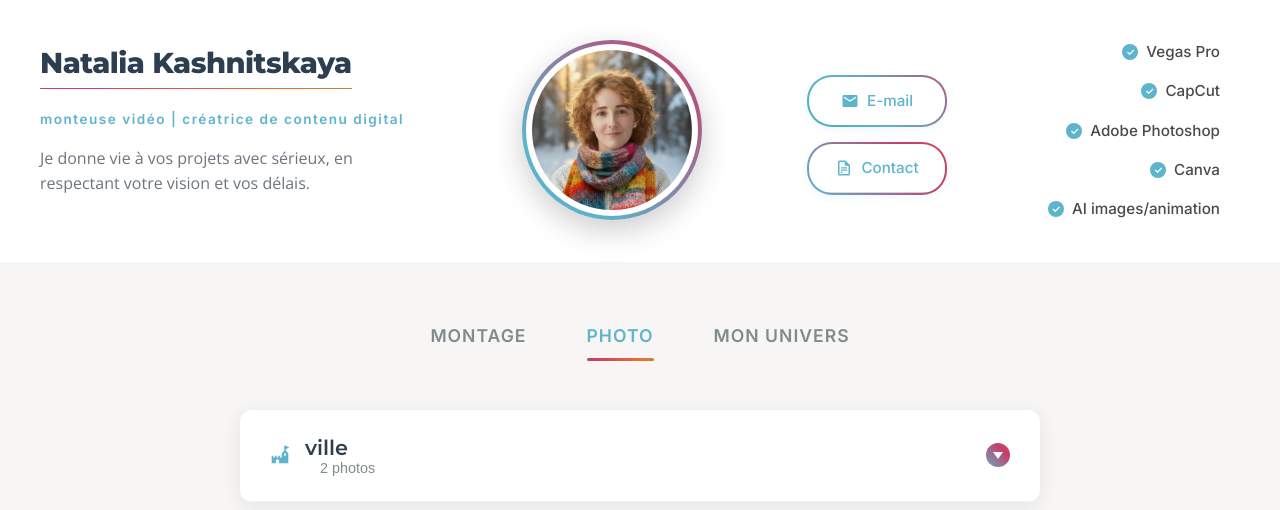
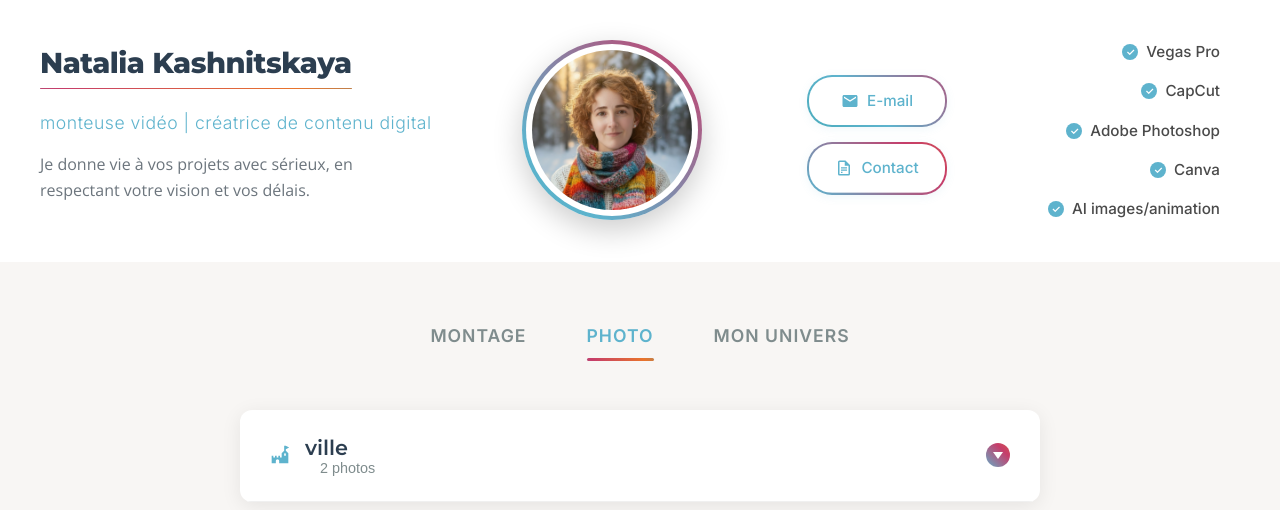
Before and after one commit to natalia-kashnitskaya/natalia-kashnitskaya.github.io, a plain HTML site: page photo.html in a window 1280 px wide. Shown: the top 510 px of the page. Drawn offline with nearby package versions, Linux system fonts and the light colour scheme.

Commit message:
Update photo.html

```diff
--- a/photo.html
+++ b/photo.html
@@ -286,12 +286,12 @@
       animation: gradientShift5 3.8s ease-in-out infinite;
     }
 
-   .site-subtitle {
+    .site-subtitle {
       font-family: 'Inter', sans-serif;
-      font-size: 0.85rem;
-      font-weight: 600;
+      font-size: 1.1rem;
+      font-weight: 300;
       color: #5eb3cd;
-      letter-spacing: 1.5px;
+      letter-spacing: 0.5px;
       text-transform: lowercase;
       margin-bottom: 15px;
     }
@@ -877,7 +877,7 @@
       <ul>
         <li><a href="index.html">Montage</a></li>
         <li><a href="#" class="active">Photo</a></li>
-        <li><a href="#" data-page="univers">Mon Univers</a></li>
+        <li><a href="univers.html" data-page="univers">Mon Univers</a></li>
       </ul>
     </nav>
 
```
